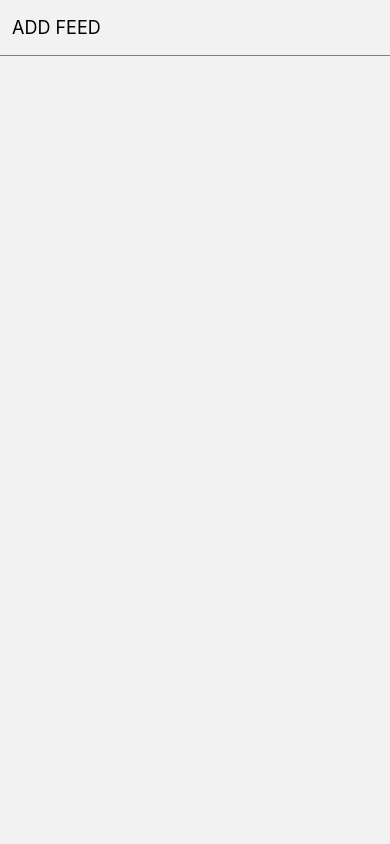
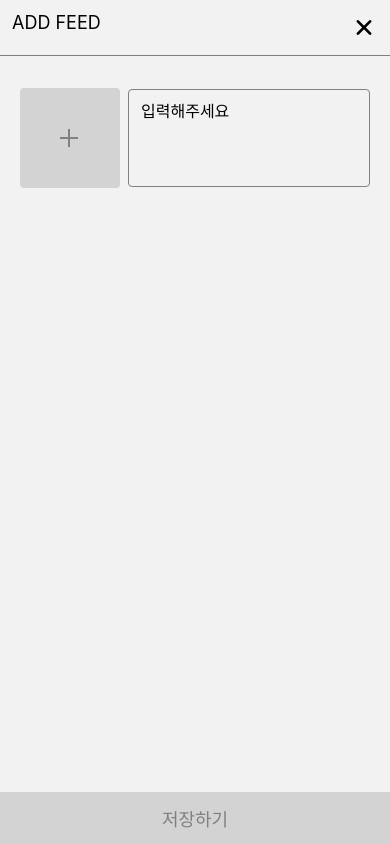
Before and after one commit to sunujun/instagram-clone, a React Native app: screen /AddFeed in a window 390 px wide. Built offline with nearby package versions, Linux system fonts and the light colour scheme.

Commit message:
AddFeedScreen UI 구성

```diff
--- /dev/null
+++ b/src/components/MultiLineInput.tsx
@@ -0,0 +1,64 @@
+import React, { useState } from 'react';
+import {
+    View,
+    TextInput,
+    NativeSyntheticEvent,
+    StyleProp,
+    TextInputSubmitEditingEventData,
+    TextStyle,
+} from 'react-native';
+
+export const MultiLineInput = ({
+    value,
+    onChangeText,
+    placeholder,
+    style,
+    fontSize,
+    height,
+    onSubmitEditing,
+}: {
+    value?: string;
+    onChangeText?: (text: string) => void;
+    placeholder?: string;
+    style?: StyleProp<TextStyle>;
+    fontSize?: number;
+    height?: string | number;
+    onSubmitEditing?: (e: NativeSyntheticEvent<TextInputSubmitEditingEventData>) => void;
+}) => {
+    const [focused, setFocused] = useState(false);
+
+    return (
+        <View
+            style={{
+                alignSelf: 'stretch',
+                paddingHorizontal: 12,
+                paddingVertical: 8,
+                borderRadius: 4,
+                borderWidth: 1,
+                borderColor: focused ? 'black' : 'gray',
+            }}>
+            <TextInput
+                autoCapitalize="none"
+                autoCorrect={false}
+                multiline
+                value={value}
+                onChangeText={onChangeText}
+                placeholder={placeholder}
+                style={[
+                    style,
+                    {
+                        fontSize: fontSize ?? 20,
+                        height: height ?? 200,
+                    },
+                ]}
+                onFocus={() => {
+                    setFocused(true);
+                }}
+                onBlur={() => {
+                    setFocused(false);
+                }}
+                onSubmitEditing={onSubmitEditing}
+            />
+        </View>
+    );
+};
--- a/src/screens/AddFeedScreen.tsx
+++ b/src/screens/AddFeedScreen.tsx
@@ -1,13 +1,93 @@
-import React from 'react';
+import React, { useMemo, useState } from 'react';
 import { View } from 'react-native';
+import { useNavigation } from '@react-navigation/native';
+import { useSafeAreaInsets } from 'react-native-safe-area-context';
 import { Header } from '../components/Header/Header';
+import { RootStackScreenProps } from '../navigation/types';
+import { Button } from '../components/Button';
+import { RemoteImage } from '../components/RemoteImage';
+import { Icon } from '../components/Icon';
+import { MultiLineInput } from '../components/MultiLineInput';
+import { Spacer } from '../components/Spacer';
+import { Typography } from '../components/Typography';
 
 export const AddFeedScreen = () => {
+    const navigation = useNavigation<RootStackScreenProps<'AddFeed'>['navigation']>();
+    const safeAreaInsets = useSafeAreaInsets();
+
+    const [selectedPhoto, setSelectedPhoto] = useState<string | null>(null);
+    const [inputMessage, setInputMessage] = useState('');
+
+    const canSave = useMemo(() => {
+        if (selectedPhoto === null) {
+            return false;
+        }
+        if (inputMessage === '') {
+            return false;
+        }
+
+        return true;
+    }, [inputMessage, selectedPhoto]);
+
+    const onPressBack = () => {
+        navigation.navigate('AddFeed');
+    };
+
+    const onPressGetPhoto = () => {};
+
+    const onPressSave = () => {
+        if (!canSave) {
+            return;
+        }
+    };
+
     return (
         <View style={{ flex: 1 }}>
             <Header>
                 <Header.Title title="ADD FEED" />
+                <Header.Button iconName="close" onPress={onPressBack} />
             </Header>
+            <View style={{ flex: 1, flexDirection: 'column', paddingHorizontal: 20, paddingTop: 32 }}>
+                <View style={{ flexDirection: 'row', alignItems: 'center' }}>
+                    <Button>
+                        {selectedPhoto !== null ? (
+                            <RemoteImage url={selectedPhoto} width={100} height={100} style={{ borderRadius: 4 }} />
+                        ) : (
+                            <View
+                                style={{
+                                    width: 100,
+                                    height: 100,
+                                    backgroundColor: 'lightgray',
+                                    alignItems: 'center',
+                                    justifyContent: 'center',
+                                    borderRadius: 4,
+                                }}>
+                                <Icon name="add" color="gray" size={32} />
+                            </View>
+                        )}
+                    </Button>
+                    <View style={{ flex: 1, marginLeft: 8 }}>
+                        <MultiLineInput
+                            value={inputMessage}
+                            onChangeText={setInputMessage}
+                            onSubmitEditing={onPressSave}
+                            placeholder="입력해주세요"
+                            height={80}
+                            fontSize={16}
+                        />
+                    </View>
+                </View>
+            </View>
+            <Button onPress={onPressSave} disabled={!canSave}>
+                <View style={{ backgroundColor: canSave ? 'black' : 'lightgray' }}>
+                    <Spacer space={safeAreaInsets.bottom} />
+                    <View style={{ height: 52, alignItems: 'center', justifyContent: 'center' }}>
+                        <Typography fontSize={18} color={canSave ? 'white' : 'gray'}>
+                            저장하기
+                        </Typography>
+                    </View>
+                </View>
+            </Button>
         </View>
     );
 };
--- a/src/screens/FeedListScreen.tsx
+++ b/src/screens/FeedListScreen.tsx
@@ -1,6 +1,6 @@
-import { useRoute } from '@react-navigation/native';
 import React from 'react';
 import { FlatList, View } from 'react-native';
+import { useNavigation, useRoute } from '@react-navigation/native';
 import { FeedListItem } from '../components/FeedListItem';
 import { Header } from '../components/Header/Header';
 import { Spacer } from '../components/Spacer';
@@ -8,11 +8,13 @@ import { RootStackScreenProps } from '../navigation/types';
 
 export const FeedListScreen = () => {
     const route = useRoute<RootStackScreenProps<'FeedList'>['route']>();
+    const navigation = useNavigation<RootStackScreenProps<'FeedList'>['navigation']>();
 
     return (
         <View style={{ flex: 1 }}>
             <Header>
                 <Header.Title title="FEED LIST" />
+                <Header.Button iconName="close" onPress={() => navigation.goBack()} />
             </Header>
             <FlatList
                 data={route.params.list}
--- a/src/screens/HomeScreen.tsx
+++ b/src/screens/HomeScreen.tsx
@@ -1,15 +1,22 @@
 import React, { useEffect } from 'react';
 import { FlatList, View } from 'react-native';
+import { useNavigation } from '@react-navigation/native';
 import { useDispatch } from 'react-redux';
 import { getFeedList, IFeedListDispatch } from '../actions/feed';
 import { FeedListItem } from '../components/FeedListItem';
 import { Header } from '../components/Header/Header';
 import { Spacer } from '../components/Spacer';
 import { useTotalFeedList } from '../selectors/feed';
+import { MainTabScreenProps } from '../navigation/types';
 
 export const HomeScreen = () => {
     const feedList = useTotalFeedList();
     const dispatch = useDispatch<IFeedListDispatch>();
+    const navigation = useNavigation<MainTabScreenProps<'Home'>['navigation']>();
+
+    const onPressHome = () => {
+        navigation.navigate('AddFeed');
+    };
 
     useEffect(() => {
         dispatch(getFeedList());
@@ -19,6 +26,7 @@ export const HomeScreen = () => {
         <View style={{ flex: 1 }}>
             <Header>
                 <Header.Title title="Home" />
+                <Header.Button iconName="add" onPress={onPressHome} />
             </Header>
             <FlatList
                 data={feedList}
```
